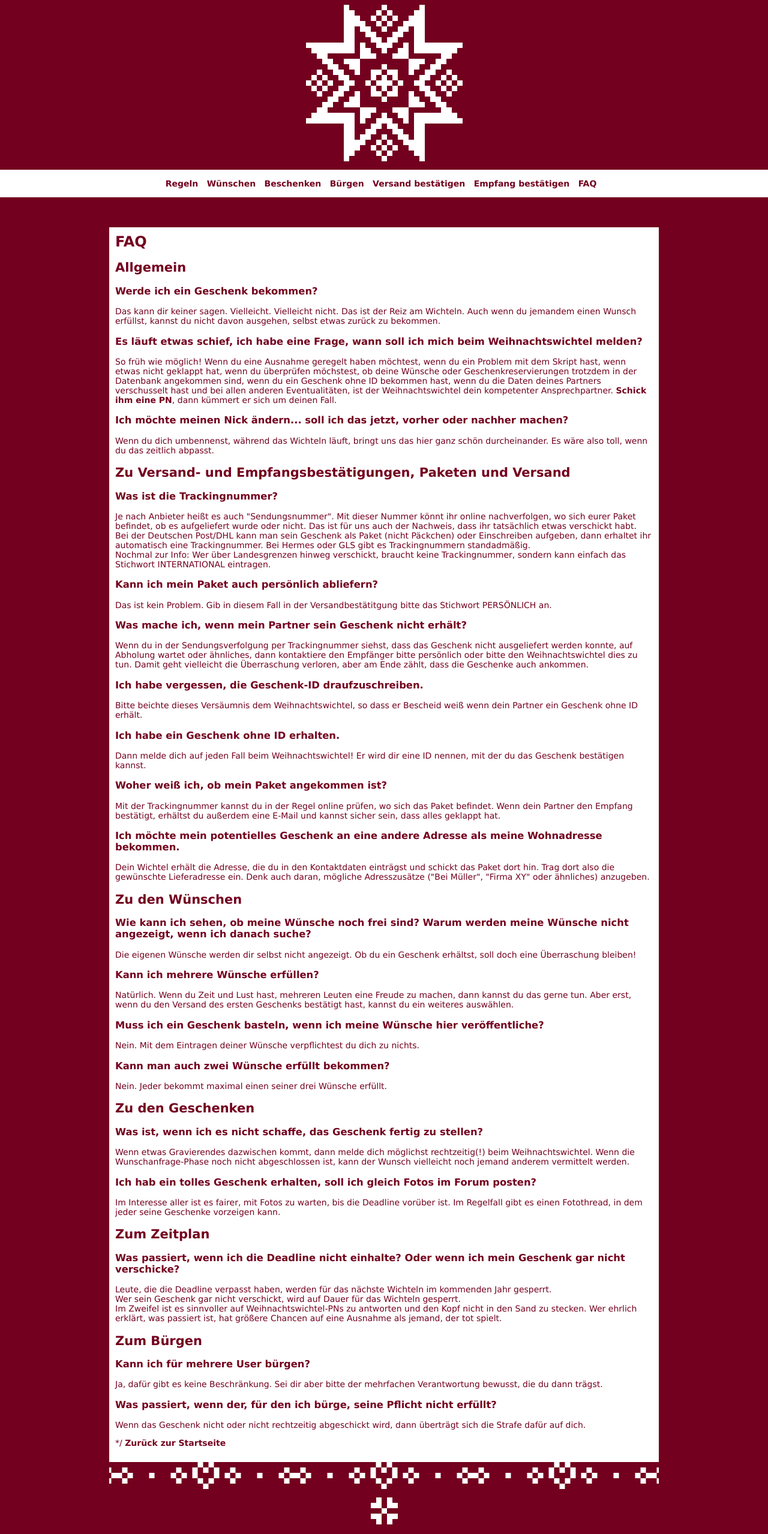
After one commit to Lelith/wichteln, a PHP site: page /faq.php in a window 1280 px wide. The commit adds this page. Shown: the whole page at 60% size. Run offline with PHP 8.4, Linux system fonts and the light colour scheme; some libraries are stand-ins or nearby versions.

Commit message:
split faq from rules

```diff
--- /dev/null
+++ b/faq.php
@@ -0,0 +1,110 @@
+<html>
+<head>
+<title>Wichteln - FAQ</title>
+<meta charset="UTF-8">
+<meta name="author" content="Weihnachtswichtel">
+<link href="./wicht.css" rel="stylesheet" type="text/css">
+</head>
+<body>
+  <div class="container">
+    <a href="./index.php"><img src="./img/nostern.gif" border="0" alt=""></a>
+    <?php
+    include("static.php");
+    include("nav.php");
+    ?>
+    <div class="main">
+<a name="faq"><font size="+2"><b>FAQ</b></font></a>
+<h2>Allgemein</h2>
+<h3>Werde ich ein Geschenk bekommen?</h3>
+Das kann dir keiner sagen. Vielleicht. Vielleicht nicht. Das ist der Reiz am Wichteln. Auch wenn du jemandem einen Wunsch erf&uuml;llst, kannst du nicht davon ausgehen, selbst etwas zur&uuml;ck zu bekommen.
+
+<h3>Es l&auml;uft etwas schief, ich habe eine Frage, wann soll ich mich beim Weihnachtswichtel melden?</h3>
+So fr&uuml;h wie m&ouml;glich! Wenn du eine Ausnahme geregelt haben m&ouml;chtest, wenn du ein Problem mit dem Skript hast, wenn etwas nicht geklappt hat, wenn du &uuml;berpr&uuml;fen m&ouml;chstest, ob deine W&uuml;nsche oder Geschenkreservierungen trotzdem in der Datenbank angekommen sind, wenn du ein Geschenk ohne ID bekommen hast, wenn du die Daten deines Partners verschusselt hast und bei allen anderen Eventualit&auml;ten, ist der Weihnachtswichtel dein kompetenter Ansprechpartner. <a target="_blank" href="https://www.naehkromanten.net/forum/memberlist.php?mode=viewprofile&u=10714">Schick ihm eine PN</a>, dann k&uuml;mmert er sich um deinen Fall.
+
+<h3>Ich m&ouml;chte meinen Nick &auml;ndern... soll ich das jetzt, vorher oder nachher machen?</h3>
+Wenn du dich umbennenst, w&auml;hrend das Wichteln l&auml;uft, bringt uns das hier ganz sch&ouml;n durcheinander. Es w&auml;re also toll, wenn du das zeitlich abpasst.
+
+
+
+
+<h2>Zu Versand- und Empfangsbest&auml;tigungen, Paketen und Versand</h2>
+
+<h3>Was ist die Trackingnummer?</h3>
+Je nach Anbieter hei&szlig;t es auch "Sendungsnummer". Mit dieser Nummer k&ouml;nnt ihr online nachverfolgen, wo sich eurer Paket befindet, ob es aufgeliefert wurde oder nicht. Das ist f&uuml;r uns auch der Nachweis, dass ihr tats&auml;chlich etwas verschickt habt. <br>
+Bei der Deutschen Post/DHL kann man sein Geschenk als Paket (nicht P&auml;ckchen) oder Einschreiben aufgeben, dann erhaltet ihr automatisch eine Trackingnummer. Bei Hermes oder GLS gibt es Trackingnummern standadm&auml;&szlig;ig.<br>
+Nochmal zur Info: Wer &uuml;ber Landesgrenzen hinweg verschickt, braucht keine Trackingnummer, sondern kann einfach das Stichwort INTERNATIONAL eintragen.
+
+<h3>Kann ich mein Paket auch pers&ouml;nlich abliefern?</h3>
+Das ist kein Problem. Gib in diesem Fall in der Versandbest&auml;titgung bitte das Stichwort PERS&Ouml;NLICH an.
+
+<h3>Was mache ich, wenn mein Partner sein Geschenk nicht erh&auml;lt?</h3>
+Wenn du in der Sendungsverfolgung per Trackingnummer siehst, dass das Geschenk nicht ausgeliefert werden konnte, auf Abholung wartet oder &auml;hnliches, dann kontaktiere den Empf&auml;nger bitte pers&ouml;nlich oder bitte den Weihnachtswichtel dies zu tun. Damit geht vielleicht die &Uuml;berraschung verloren, aber am Ende z&auml;hlt, dass die Geschenke auch ankommen.
+
+<h3>Ich habe vergessen, die Geschenk-ID draufzuschreiben.</h3>
+Bitte beichte dieses Vers&auml;umnis dem Weihnachtswichtel, so dass er Bescheid wei&szlig; wenn dein Partner ein Geschenk ohne ID erh&auml;lt.
+
+<h3>Ich habe ein Geschenk ohne ID erhalten.</h3>
+Dann melde dich auf jeden Fall beim Weihnachtswichtel! Er wird dir eine ID nennen, mit der du das Geschenk best&auml;tigen kannst.
+
+<h3>Woher wei&szlig; ich, ob mein Paket angekommen ist?</h3>
+Mit der Trackingnummer kannst du in der Regel online pr&uuml;fen, wo sich das Paket befindet. Wenn dein Partner den Empfang best&auml;tigt, erh&auml;ltst du au&szlig;erdem eine E-Mail und kannst sicher sein, dass alles geklappt hat.
+
+<h3>Ich m&ouml;chte mein potentielles Geschenk an eine andere Adresse als meine Wohnadresse bekommen.</h3>
+Dein Wichtel erh&auml;lt die Adresse, die du in den Kontaktdaten eintr&auml;gst und schickt das Paket dort hin. Trag dort also die gew&uuml;nschte Lieferadresse ein. Denk auch daran, m&ouml;gliche Adresszus&auml;tze ("Bei M&uuml;ller", "Firma XY" oder &auml;hnliches) anzugeben.
+
+
+
+
+<h2>Zu den W&uuml;nschen</h2>
+
+<h3>Wie kann ich sehen, ob meine W&uuml;nsche noch frei sind? Warum werden meine W&uuml;nsche nicht angezeigt, wenn ich danach suche?</h3>
+Die eigenen W&uuml;nsche werden dir selbst nicht angezeigt. Ob du ein Geschenk erh&auml;ltst, soll doch eine &Uuml;berraschung bleiben!
+
+<h3>Kann ich mehrere W&uuml;nsche erf&uuml;llen?</h3>
+Nat&uuml;rlich. Wenn du Zeit und Lust hast, mehreren Leuten eine Freude zu machen, dann kannst du das gerne tun. Aber erst, wenn du den Versand des ersten Geschenks best&auml;tigt hast, kannst du ein weiteres ausw&auml;hlen.
+
+<h3>Muss ich ein Geschenk basteln, wenn ich meine W&uuml;nsche hier ver&ouml;ffentliche?</h3>
+Nein. Mit dem Eintragen deiner W&uuml;nsche verpflichtest du dich zu nichts.
+
+<h3>Kann man auch zwei W&uuml;nsche erf&uuml;llt bekommen?</h3>
+Nein. Jeder bekommt maximal einen seiner drei W&uuml;nsche erf&uuml;llt.
+
+
+<h2>Zu den Geschenken</h2>
+
+<h3>Was ist, wenn ich es nicht schaffe, das Geschenk fertig zu stellen?</h3>
+Wenn etwas Gravierendes dazwischen kommt, dann melde dich m&ouml;glichst rechtzeitig(!) beim Weihnachtswichtel. Wenn die Wunschanfrage-Phase noch nicht abgeschlossen ist, kann der Wunsch vielleicht noch jemand anderem vermittelt werden.
+
+<h3>Ich hab ein tolles Geschenk erhalten, soll ich gleich Fotos im Forum posten?</h3>
+Im Interesse aller ist es fairer, mit Fotos zu warten, bis die Deadline vor&uuml;ber ist. Im Regelfall gibt es einen Fotothread, in dem jeder seine Geschenke vorzeigen kann.
+
+
+
+<h2>Zum Zeitplan</h2>
+
+<h3>Was passiert, wenn ich die Deadline nicht einhalte? Oder wenn ich mein Geschenk gar nicht verschicke?</h3>
+Leute, die die Deadline verpasst haben, werden f&uuml;r das n&auml;chste Wichteln im kommenden Jahr gesperrt.<br>
+Wer sein Geschenk gar nicht verschickt, wird auf Dauer f&uuml;r das Wichteln gesperrt.<br>
+Im Zweifel ist es sinnvoller auf Weihnachtswichtel-PNs zu antworten  und den Kopf nicht in den Sand zu stecken. Wer ehrlich erkl&auml;rt, was passiert ist, hat gr&ouml;&szlig;ere Chancen auf eine Ausnahme als jemand, der tot spielt.
+
+
+
+<h2>Zum B&uuml;rgen</h2>
+
+<h3>Kann ich f&uuml;r mehrere User b&uuml;rgen?</h3>
+Ja, daf&uuml;r gibt es keine Beschr&auml;nkung. Sei dir aber bitte der mehrfachen Verantwortung bewusst, die du dann tr&auml;gst.
+
+<h3>Was passiert, wenn der, f&uuml;r den ich b&uuml;rge, seine Pflicht nicht erf&uuml;llt?</h3>
+Wenn das Geschenk nicht oder nicht rechtzeitig abgeschickt wird, dann &uuml;bertr&auml;gt sich die Strafe daf&uuml;r auf dich.
+<p>
+*/
+
+<a href="index.php">Zur&uuml;ck zur Startseite</a></div>
+
+</p></div>
+<div align="center"><img src="./img/nosternmini.gif" width="45" height="45" border="0" alt="*"><br>
+<br>
+
+</div>
+</body>
+</html>
--- a/nav.php
+++ b/nav.php
@@ -5,5 +5,5 @@
   <li><a href="lass-mich-buergen.php"> Bürgen </a></li>
   <li><a href="ich-habe-was-verschickt.php"> Versand bestätigen </a></li>
   <li><a href="ich-habe-was-bekommen.php"> Empfang bestätigen </a></li>
-
+  <li><a href="faq.php"> FAQ </a></li>
 </ul>
```
